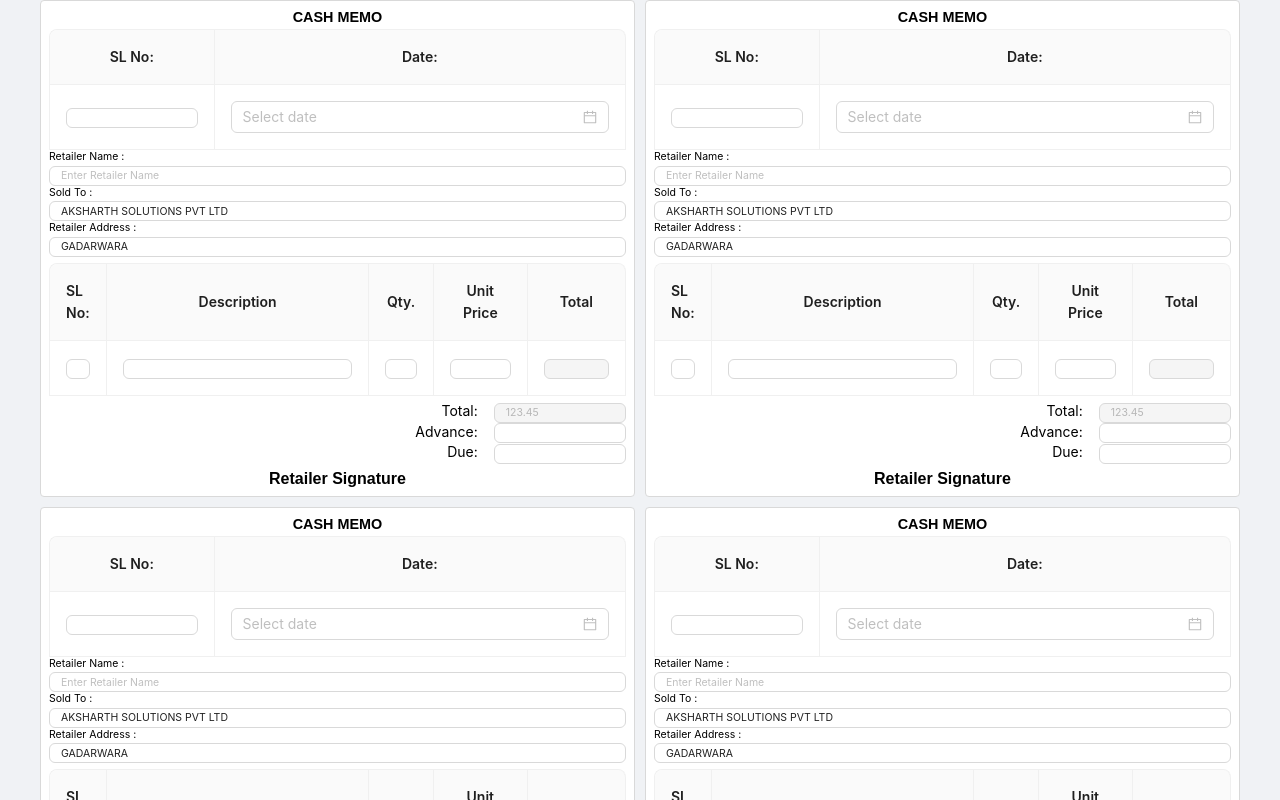
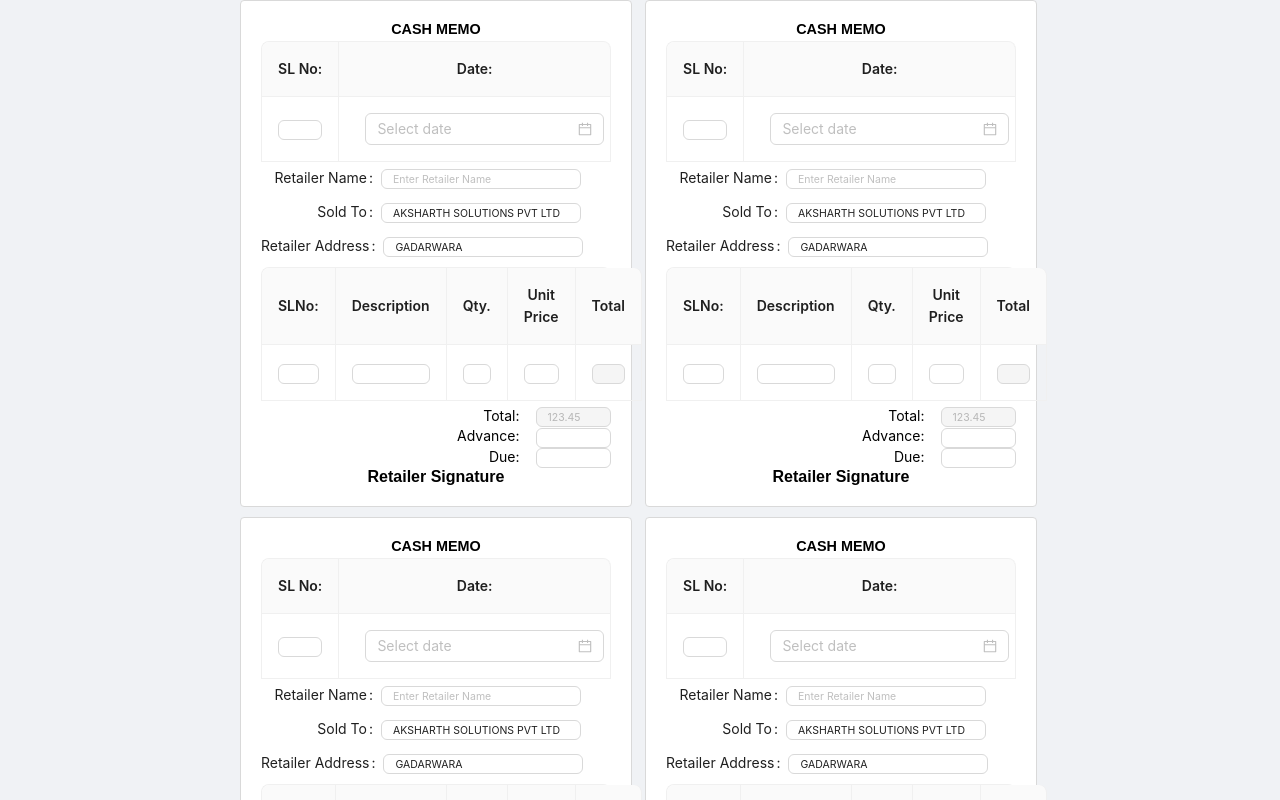
Before and after one commit to Shrustivaidya/Billing-Frontend, a React (Create React App) app: page /invoicepdf in a window 1280 px wide. Shown: the top 800 px of the page. Built offline with nearby package versions, Linux system fonts and the light colour scheme.

Commit message:
Invoice layout Done

```diff
--- a/src/InvoiceFrom/InvoiceFrom.css
+++ b/src/InvoiceFrom/InvoiceFrom.css
@@ -5,8 +5,7 @@
     flex-direction: column;
     align-items: center;
     background-color: #f0f2f5;
-    max-width: 1200px;
-
+    max-width: 800px;
     padding: 10px;
 }
 
@@ -16,15 +15,18 @@
     display: grid;
     grid-template-columns: 1fr 1fr;
     gap: 10px;
+    height: 500px;
 }
 
 .invoice-box {
     background-color: #fff;
-    padding: 8px; /* Reduced padding */
+    padding: 20px; /* Increased padding */
     border: 1px solid #d9d9d9;
     border-radius: 4px;
+    width: 350px;
     height: auto;
 }
+
 
 .invoice-box h3 {
     text-align: center;
@@ -33,7 +35,7 @@
 }
 
 .input-fields {
-    margin-bottom: 6px; /* Reduced margin */
+    margin-bottom: 3px;
 }
 
 .input-fields label {
@@ -46,10 +48,10 @@
     margin-bottom: 6px; /* Reduced margin */
 }
 
-.summary, .signature {
-    margin-top: 6px; /* Reduced margin */
+/* .summary, .signature {
+    margin-top: 6px;
     text-align: right;
-}
+} */
 
 .signature {
     text-align: center;
@@ -70,7 +72,27 @@
 }
 
 .date-picker {
+    width: 200px;
+}
+horizontal-form {
     width: 100%;
-    font-size: 0.75em; /* Reduced font size */
-    height: 20px; /* Adjusted height */
-}
+    display: flex;
+    flex-wrap: wrap;
+  }
+
+  .horizontal-form-item {
+    flex: 1;
+    min-width: 200px; /* Adjust the min-width as necessary */
+    margin-right: 16px;
+    margin-bottom: 8px; /* Add some margin for better spacing */
+  }
+  .horizontal-form-item .ant-form-item-label {
+    min-width: 120px; /* Adjust the label width if necessary */
+    white-space: nowrap;
+  }
+  .horizontal-form-item .ant-input {
+    width: calc(100% - 120px); /* Adjust the width of the input fields */
+  }
+  .horizontal-form-item .ant-input {
+    width: 200px; /* Adjust the width as needed */
+  }
--- a/src/InvoiceFrom/InvoiceFrom.js
+++ b/src/InvoiceFrom/InvoiceFrom.js
@@ -1,5 +1,5 @@
 import React from "react";
-import { Input, Table, Row, Col, DatePicker } from "antd";
+import { Input, Table, Row, Col, DatePicker, Form } from "antd";
 import "./InvoiceFrom.css";
 
 const InvoiceFrom = () => {
@@ -9,8 +9,14 @@ const InvoiceFrom = () => {
       dataIndex: "slno",
       key: "slno",
       align: "center",
-      width: 80, // Adjust the width here
-      render: () => <Input className="slno" style={{ width: "100%" }} />,
+      width: 20, // Adjust the width here
+      render: () => (
+        <div style={{ display: "flex", alignItems: "center" }}>
+         <Form.Item style={{ marginBottom: 0 }}>
+          <Input className="slno-input" />
+        </Form.Item>
+        </div>
+      ),
     },
     {
       title: "Date:",
@@ -21,7 +27,9 @@ const InvoiceFrom = () => {
       render: () => (
         <Row gutter={8}>
           <Col span={24}>
-            <DatePicker style={{ width: "100%" }} />
+          <Form.Item style={{ marginBottom: 0 }}>
+          <DatePicker className="date-picker" style={{ width: "100%" }} />
+        </Form.Item>
           </Col>
         </Row>
       ),
@@ -30,7 +38,7 @@ const InvoiceFrom = () => {
 
   const descriptionColumns = [
     {
-      title: "SL No:",
+      title: "SLNo:",
       dataIndex: "slno",
       key: "slno",
       width: 20,
@@ -86,6 +94,7 @@ const InvoiceFrom = () => {
         {Array.from({ length: 4 }).map((_, index) => (
           <div key={index} className="invoice-box">
             <h3>CASH MEMO</h3>
+            <Form>
               <Table
                 className="firstTable"
                 columns={columns}
@@ -93,25 +102,19 @@ const InvoiceFrom = () => {
                 pagination={false}
                 bordered
               />
+            </Form>
             <div className="input-fields">
-              <Row gutter={16} justify="space-between">
-                <Col span={24}>
-                  <label>Retailer Name :</label>
+              <Form layout="inline" className="horizontal-form">
+                <Form.Item label="Retailer Name:" className="horizontal-form-item">
                   <Input placeholder="Enter Retailer Name" />
-                </Col>
-              </Row>
-              <Row gutter={16} justify="space-between">
-                <Col span={24}>
-                  <label>Sold To :</label>
+                </Form.Item>
+                <Form.Item label="Sold To:" className="horizontal-form-item">
                   <Input defaultValue="AKSHARTH SOLUTIONS PVT LTD" />
-                </Col>
-              </Row>
-              <Row gutter={16} justify="space-between">
-                <Col span={24}>
-                  <label>Retailer Address :</label>
+                </Form.Item>
+                <Form.Item label="Retailer Address:" className="horizontal-form-item">
                   <Input defaultValue="GADARWARA" />
-                </Col>
-              </Row>
+                </Form.Item>
+              </Form>
             </div>
             <Table
               columns={descriptionColumns}
```
Lines whose indentation alone changed are shown as unchanged.
